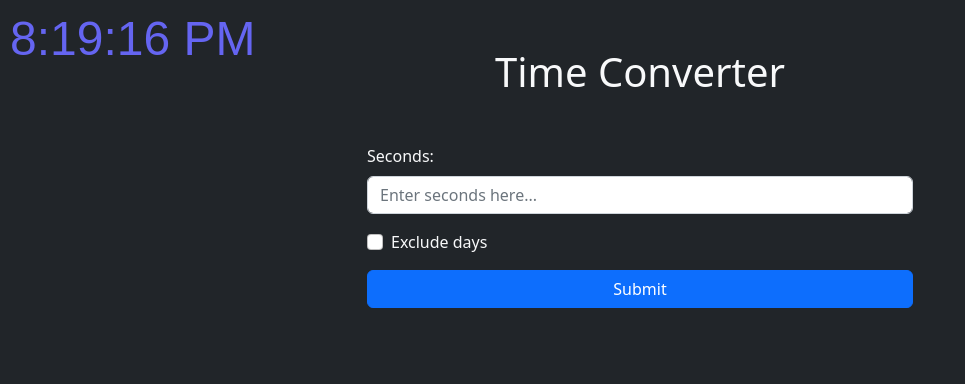
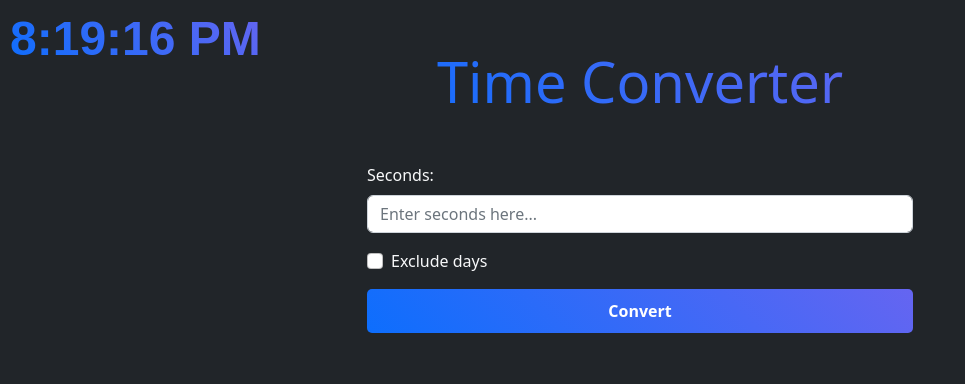
Before and after one commit to Soham-Chatt/time_converter, a plain HTML site: page index.html in a window 1280 px wide. Shown: the whole page, without its empty margins (0-965 px from the left). Drawn offline with nearby package versions, Linux system fonts and the light colour scheme.

Commit message:
Style changes

```diff
--- a/index.html
+++ b/index.html
@@ -12,7 +12,7 @@
 <div class="container py-5">
     <div class="row">
         <div class="col-md-8 offset-md-2 col-lg-6 offset-lg-3">
-            <h1 class="text-center mb-5">Time Converter</h1>
+            <h1 class="title-gradient text-center mb-5">Time Converter</h1>
 
             <div class="clock mb-5"></div> <!-- Live clock -->
 
@@ -29,7 +29,7 @@
                 </div>
 
                 <div class="d-grid">
-                    <button type="submit" class="btn btn-primary">Submit</button>
+                    <button type="submit" class="btn btn-primary fw-bold submit-button">Convert</button>
                 </div>
             </form>
 
--- a/main.js
+++ b/main.js
@@ -20,10 +20,11 @@ document.getElementById("secondsInput").addEventListener("submit", function(even
     event.preventDefault();
 
     // Get known values from the form
+    let seconds = Number(event.target.seconds.value);
+    if (seconds === 0) return; // If the user enters 0, do nothing
     const excludeDays = event.target.days.checked;
     const target = document.querySelector(".result");
-    let seconds = Number(event.target.seconds.value);
-    let resultStr = '<h4 class="text-primary">';
+    let resultStr = '<h4 class="result-text">';
 
     // Calculate the appropriate number of days, hours, minutes, and seconds
     const days = Math.floor(seconds / 86400);
@@ -34,7 +35,7 @@ document.getElementById("secondsInput").addEventListener("submit", function(even
     seconds %= 60;
     seconds = Math.floor(seconds);
 
-    // Build the result string with the necessary values
+    // Build the result string with the non-zero values
     if (!excludeDays && days > 0) resultStr += `${days}d `; // Days
     if (hours > 0) resultStr += `${hours}h `; // Hours
     if (minutes > 0) resultStr += `${minutes}m `; // Minutes
--- a/style.css
+++ b/style.css
@@ -1,9 +1,48 @@
 /* style.css */
+.title-gradient {
+    background: linear-gradient(45deg, #0d6efd, #6565f1);
+    -webkit-background-clip: text;
+    -webkit-text-fill-color: transparent;
+    background-clip: text;
+    font-size: 3.5rem;
+}
+
 .clock {
     position: fixed;
     top: 10px;
     left: 10px;
     font-family: Arial, sans-serif;
     font-size: 3rem;
-    color: #6565f1;
+    font-weight: bold;
+    background: linear-gradient(45deg, #0d6efd, #6565f1);
+    -webkit-background-clip: text;
+    -webkit-text-fill-color: transparent;
+    background-clip: text;
 }
+
+.submit-button {
+    background: linear-gradient(45deg, #0d6efd, #6565f1);
+    color: #ffffff;
+    border: none;
+    padding: 10px 20px;
+    font-size: 1em;
+    border-radius: 5px;
+    cursor: pointer;
+    transition: transform .3s ease-in-out;
+}
+.submit-button:hover {
+    transform: scale(1.05);
+    filter: brightness(105%);
+}
+
+.result-text {
+    font-size: 2em;
+    font-weight: bold;
+    color: #ffffff;
+    margin-top: 20px;
+    border-radius: 5px;
+    padding: 10px;
+    display: inline-block;
+    background-color: rgba(0,0,0,0.6);
+    border: 2px solid #007bff;
+}
```
